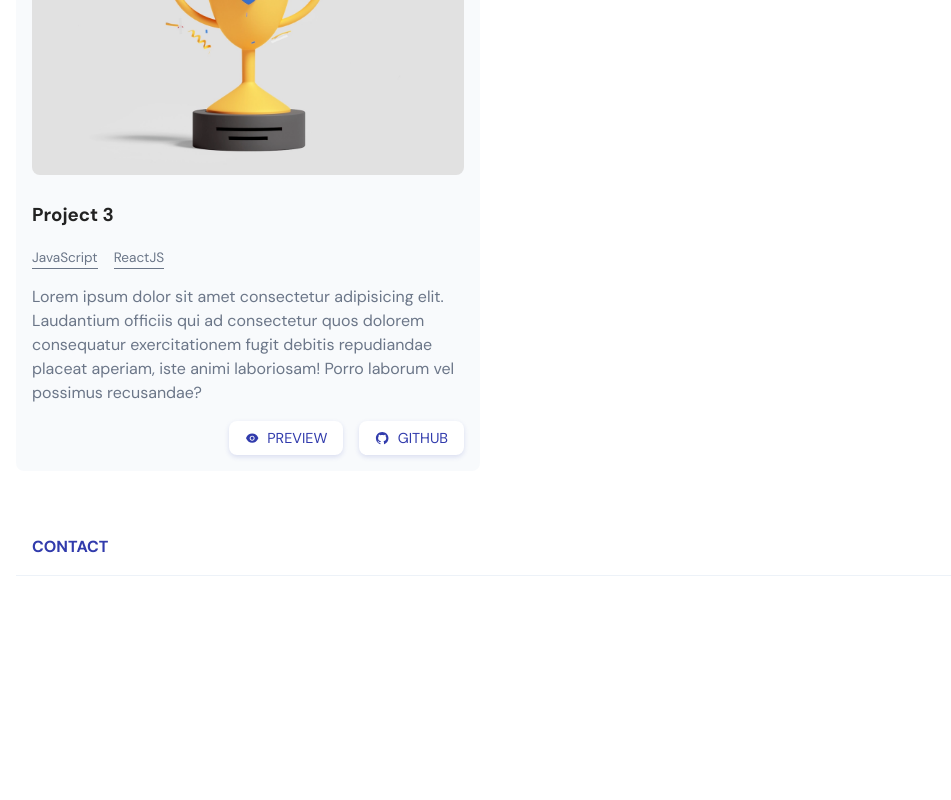
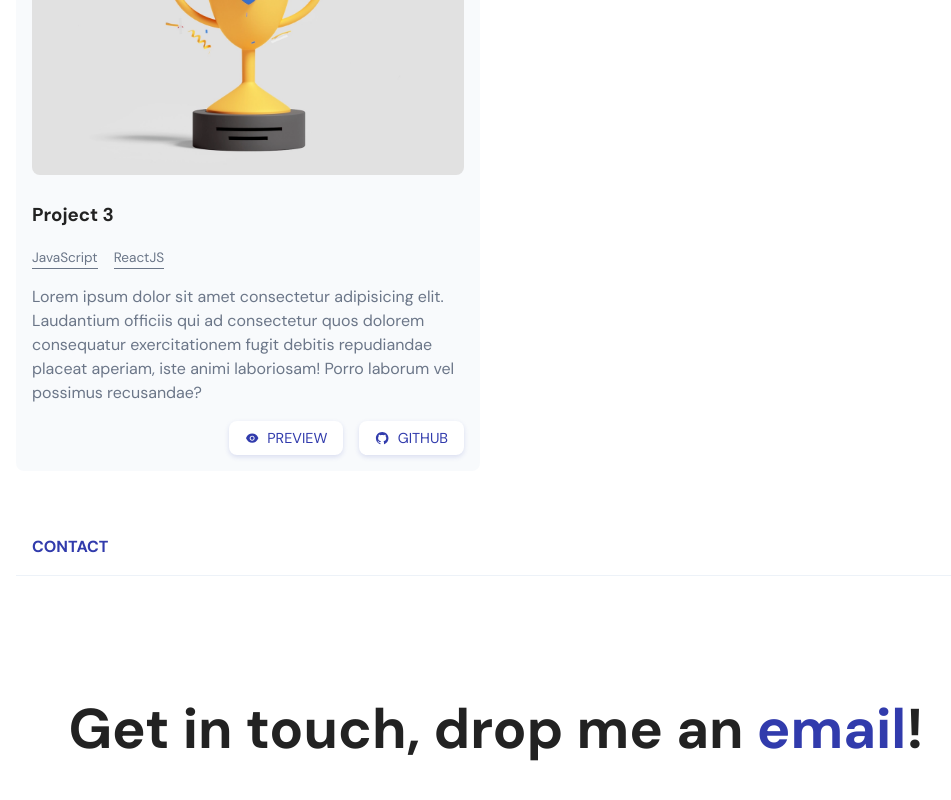
Before and after one commit to kmalcaba/kmalcaba.github.io, a React (Create React App) app: page / in a window 1280 px wide. Shown: the part 1453-2253 px from the top of the page, without its empty margins (144-1095 px from the left). Before the commit the page ends 2029 px from the top, so only its background shows below. Built offline with nearby package versions, Linux system fonts and the light colour scheme.

Commit message:
Build contact component

```diff
--- /dev/null
+++ b/src/components/Contact/Contact.jsx
@@ -0,0 +1,16 @@
+import "./Contact.scss";
+import { ContainerWrapper, MotionWrapper } from "../../wrapper";
+
+function Contact() {
+  return (
+    <div className="contact">
+      <h2>
+        Get in touch, drop me an <a href="mailto:kmalcaba@live.com">email</a>!
+      </h2>
+      <div className="contact-cards">
+        <div className="contact-card"></div>
+      </div>
+    </div>
+  );
+}
+export default ContainerWrapper(MotionWrapper(Contact), "contact");
--- /dev/null
+++ b/src/components/Contact/Contact.scss
@@ -0,0 +1,75 @@
+@import "../../styles/colors.scss";
+@import "../../styles/breakpoints.scss";
+
+.contact {
+  height: 40vh;
+  display: flex;
+  align-items: center;
+  flex-direction: column;
+
+  @media screen and (max-width: $breakpoint-tablet) {
+    height: 30vh;
+  }
+
+  @media screen and (max-height: $breakpoint-tablet) {
+    height: 65vh;
+  }
+
+  h2 {
+    justify-self: flex-start;
+    text-align: center;
+    font-size: 3.5rem;
+    padding-top: 2rem;
+
+    @media screen and (max-width: $breakpoint-tablet) {
+      font-size: 2.5rem;
+    }
+  }
+
+  a::before,
+  a::after {
+    position: absolute;
+    width: 100%;
+    height: 3px;
+    background: $color-primary;
+    top: 100%;
+    left: 0;
+    pointer-events: none;
+  }
+
+  a::before {
+    content: "";
+  }
+
+  a {
+    color: $color-primary;
+    text-decoration: none;
+    position: relative;
+
+    &:hover::before {
+      transform-origin: 0% 50%;
+      transform: scale3d(1, 2, 1);
+      transition-timing-function: cubic-bezier(0.7, 0, 0.2, 1);
+    }
+
+    &::before {
+      transform-origin: 100% 50%;
+      transform: scale3d(0, 1, 1);
+      transition: transform 0.3s cubic-bezier(0.2, 1, 0.8, 1);
+    }
+
+    &:hover::after {
+      transform-origin: 0% 50%;
+      transform: scale3d(1, 1, 1);
+      transition-timing-function: cubic-bezier(0.7, 0, 0.2, 1);
+    }
+
+    &::after {
+      content: "";
+      top: calc(100% + 10px);
+      transform-origin: 100% 50%;
+      transform: scale3d(0, 1, 1);
+      transition: transform 0.4s 0.1s cubic-bezier(0.2, 1, 0.8, 1);
+    }
+  }
+}
--- a/src/pages/Home/Home.jsx
+++ b/src/pages/Home/Home.jsx
@@ -1,3 +1,4 @@
+import Contact from "../../components/Contact/Contact";
 import Header from "../../components/Header/Header";
 import Hero from "../../components/Hero/Hero";
 import Projects from "../../components/Projects/Projects";
@@ -11,6 +12,7 @@ function Home() {
       <Header title="FEATURED PROJECTS" subHeader={true} />
       <Projects />
       <Header title="CONTACT" subHeader={true} />
+      <Contact />
     </main>
   );
 }
```
